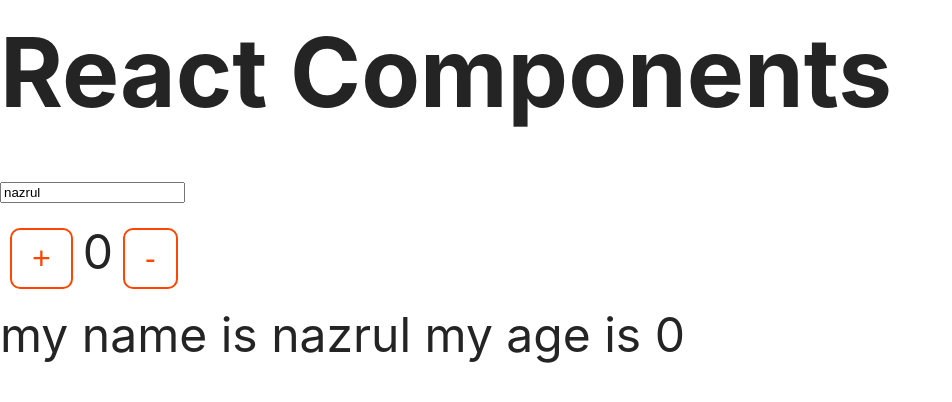
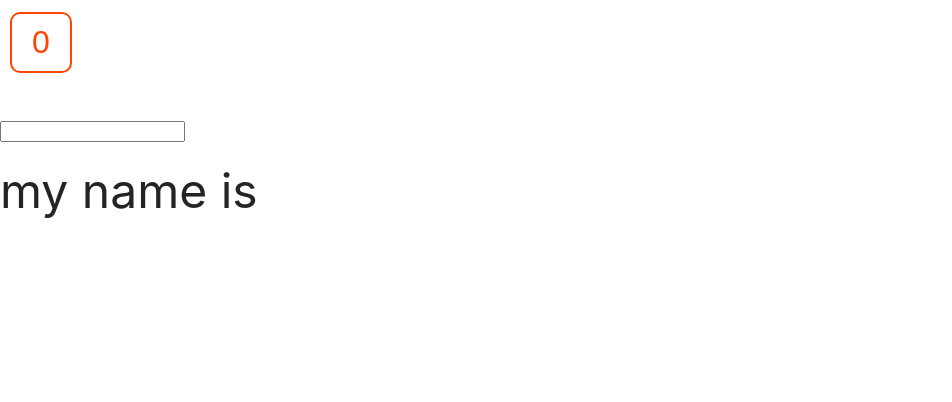
Before and after one commit to nazrulislambhat/react, a React (Vite) app: page / in a window 1280 px wide. Shown: the top 402 px of the page, without its empty margins (0-952 px from the left). Built offline with nearby package versions, Linux system fonts and the light colour scheme.

Commit message:
Initial Commit

```diff
--- a/src/App.jsx
+++ b/src/App.jsx
@@ -1,11 +1,13 @@
 import { React, useState } from 'react';
-import FunctionComponent from './components/FunctionComponent';
+import ChildComponent from './components/ChildComponent';
 function App() {
+  const [count, setCount] = useState(0);
+  console.log('render app');
   return (
-    <>
-      <h1>React Components</h1>
-      <FunctionComponent />
-    </>
+    <div>
+      <button onClick={() => setCount(count + 1)}>{count}</button>
+      <ChildComponent />
+    </div>
   );
 }
 
--- /dev/null
+++ b/src/components/ChildComponent.jsx
@@ -0,0 +1,15 @@
+import { React, useState } from 'react';
+
+function ChildComponent() {
+  const [name, setName] = useState('');
+  console.log('render child');
+  return (
+    <div className="child">
+      <input value={name} onChange={(e) => setName(e.target.value)}></input>
+      <br />
+      my name is {name}
+    </div>
+  );
+}
+
+export default ChildComponent;
```
